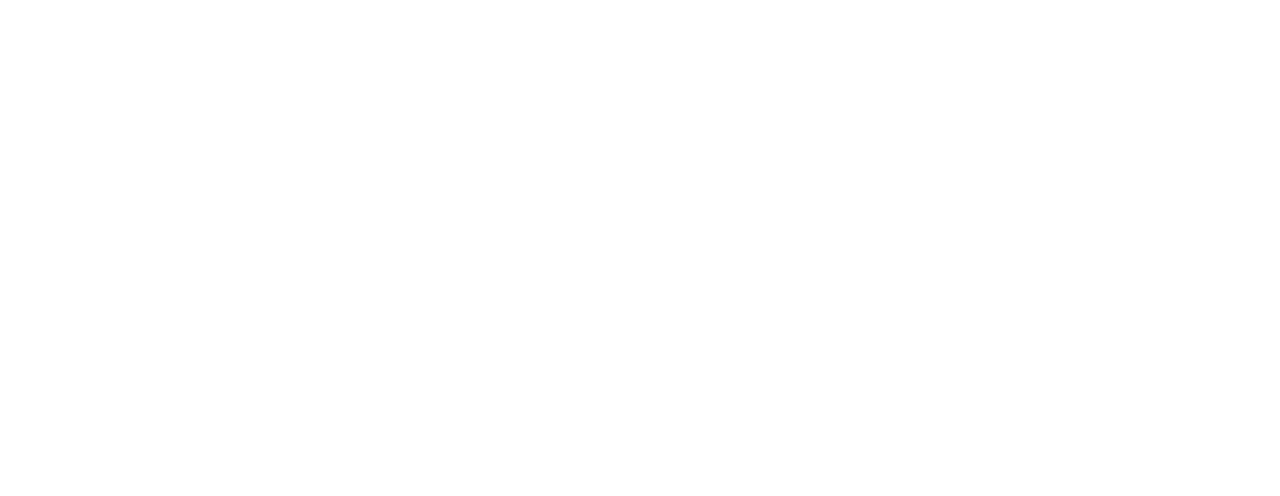
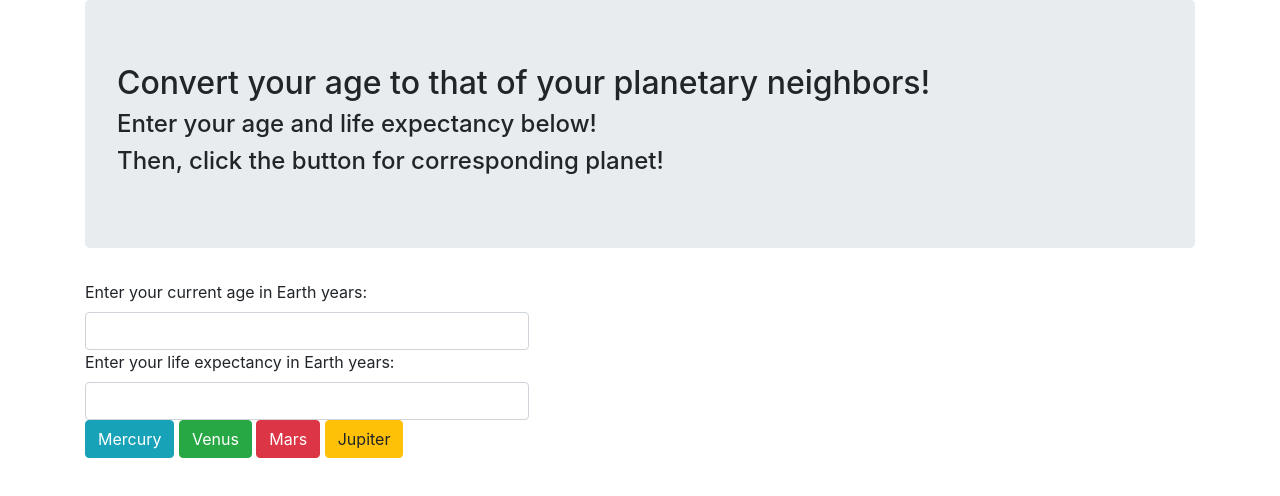
Before and after one commit to CrankyJones/agecalc, a website built with webpack: page src/index.html in a window 1280 px wide. Built offline with nearby package versions, Linux system fonts and the light colour scheme.

Commit message:
Work on setting up main.js and index.html

```diff
--- a/package.json
+++ b/package.json
@@ -5,7 +5,7 @@
   "main": "main.js",
   "scripts": {
     "build": "webpack --mode development",
-    "start": "npm run build; webpack-dev-server --open --mode development",
+    "start": "npm run build && webpack-dev-server --open --mode development",
     "lint": "eslint src/js/*.js",
     "test": "jest --coverage"
   },
--- a/src/index.html
+++ b/src/index.html
@@ -3,7 +3,29 @@
 
 <head>
   <script type="text/javascript" src="bundle.js"></script>
+  <title>Planetary Age Converter</title>
 </head>
+<body>
+  <div class="container">
+    <div class="jumbotron">
+      <h2>Convert your age to that of your planetary neighbors!</h2>
+      <h4>Enter your age and life expectancy below!</h4>
+      <h4>Then, click the button for corresponding planet!</h4>
+    </div>
+  <form id="form">
+    <label for="age">
+      Enter your current age in Earth years:
+    </label>
+    <input id="age" class="form-control" type="number" style="max-width: 40%;">
+    <label for="expect">
+      Enter your life expectancy in Earth years:
+    </label>
+    <input id="expect" class="form-control" type="number" style="max-width: 40%;">
+    <button onclick="" id="mercury" type="click" class="btn btn-info ">Mercury</button>
+    <button onclick="" id="venus" type="click" class="btn btn-success">Venus</button>
+    <button onclick="" id="mars" type="click" class="btn btn-danger">Mars</button>
+    <button onclick="" id="jupiter" type="click" class="btn btn-warning">Jupiter</button>
+  </form>
 
-<body>
+  </div>
 </html>
--- a/src/js/calc.js
+++ b/src/js/calc.js
@@ -13,9 +13,9 @@ export class Calc {
     } else {
       this.Diff = Math.floor(this.Exp - this.Age);
       return `Your age on ${this.constructor.name} would be ${this.Age}, and you have ${this.Diff} year(s) left to live.`;
-    };
-  };
-};
+    }
+  }
+}
 
 export class Mercury extends Calc {
   constructor(age, expectancy) {
--- a/src/main.js
+++ b/src/main.js
@@ -4,4 +4,12 @@ import 'bootstrap/dist/css/bootstrap.min.css';
 import './css/styles.css';
 import $ from 'jquery';
 
-$(document).ready
+
+$(document).ready(function(){
+  $("#form").click(function(event){
+    event.preventDefault();
+
+
+
+  })
+})
--- a/webpack.config.js
+++ b/webpack.config.js
@@ -3,7 +3,7 @@ const HtmlWebpackPlugin = require('html-webpack-plugin');
 const { CleanWebpackPlugin } = require('clean-webpack-plugin');
 
 module.exports = {
-  entry: '../src/main.js',
+  entry: './src/main.js',
   output: {
     filename: 'bundle.js',
     path: path.resolve(__dirname, 'dist')
```
Also changed, not shown: 1 other file.
